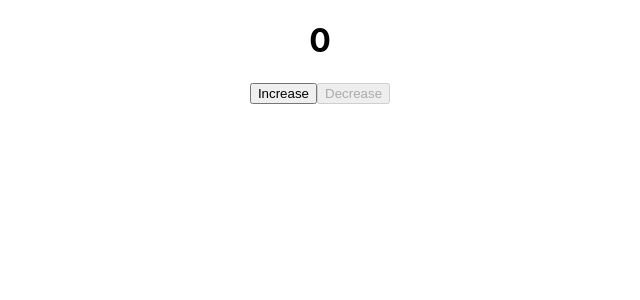
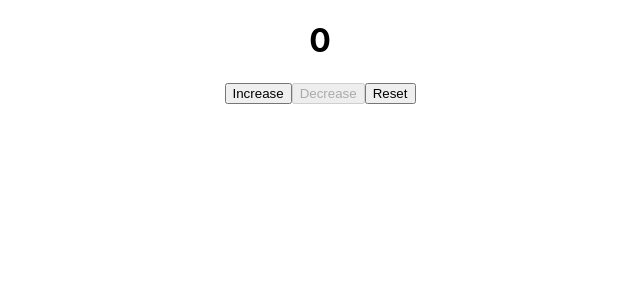
Before and after one commit to Shourov98hassan/counter-app, a React (Create React App) app: page / in a window 1280 px wide. Shown: the top 300 px of the page, without its empty margins (320-960 px from the left). Built offline with nearby package versions, Linux system fonts and the light colour scheme.

Commit message:
add reset button and its functionality

```diff
--- a/src/components/Home/Home.js
+++ b/src/components/Home/Home.js
@@ -13,11 +13,17 @@ const Home = () => {
         setCount(counts);
     }
 
+    const handleReset=()=>{
+        const counts = count*0;
+        setCount(counts)
+    }
+
     return (
         <div>
            <h1>{count}</h1>
            <button onClick={handleIncrease} disabled={count>4?true:false}>Increase</button>
            <button onClick={handleDecrease} disabled={count<1?true:false}>Decrease</button>
+           <button onClick={handleReset}>Reset</button>
         </div>
     );
 };
```
